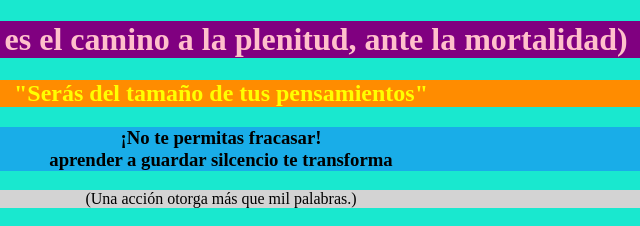
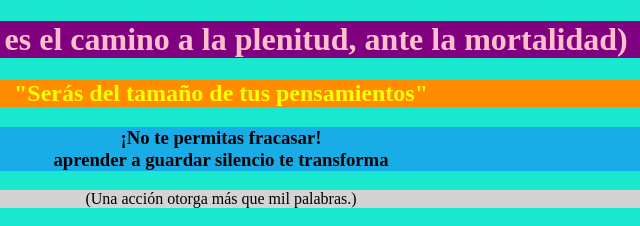
Before and after one commit to VincentMPRuni/web, a plain HTML site: page index.html in a window 1280 px wide. Shown: the top 226 px of the page, 419-1059 px from the left. Drawn offline with Linux system fonts and the light colour scheme.

Commit message:
index.html

```diff
--- a/index.html
+++ b/index.html
@@ -8,7 +8,7 @@
 
 <h1 style="background-color:purple; color: pink; font-family:Algerian; text-align:center;">(El equilibrio es el camino a la plenitud, ante la mortalidad)</h1>
 <h2 style="background-color:darkorange; color:yellow; text-align:center;">"Serás del tamaño de tus pensamientos"</h2>
-<h3 style="background-color:#19ADE8; text-align:center;">¡No te permitas fracasar!<br> aprender a guardar silcencio te transforma</h3>
+<h3 style="background-color:#19ADE8; text-align:center;">¡No te permitas fracasar!<br> aprender a guardar silencio te transforma</h3>
 <p style="background-color:LightGray; text-align:center;"> (Una acción otorga más que mil palabras.)</p>
 <h4 style="background-color:white; text-align:center;"> "Mira a tu alrededor como oportunidad" </h4>
 
```
